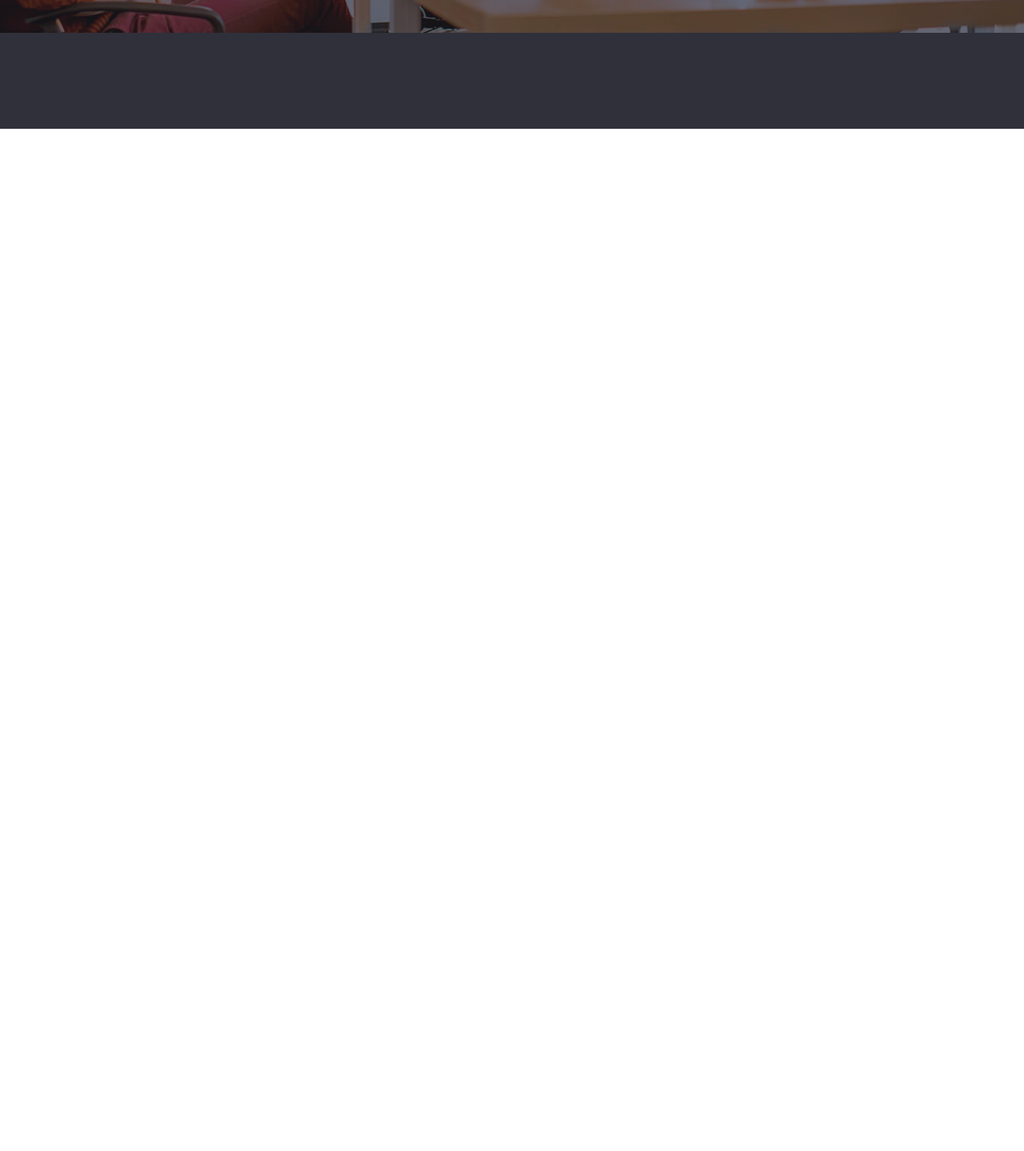
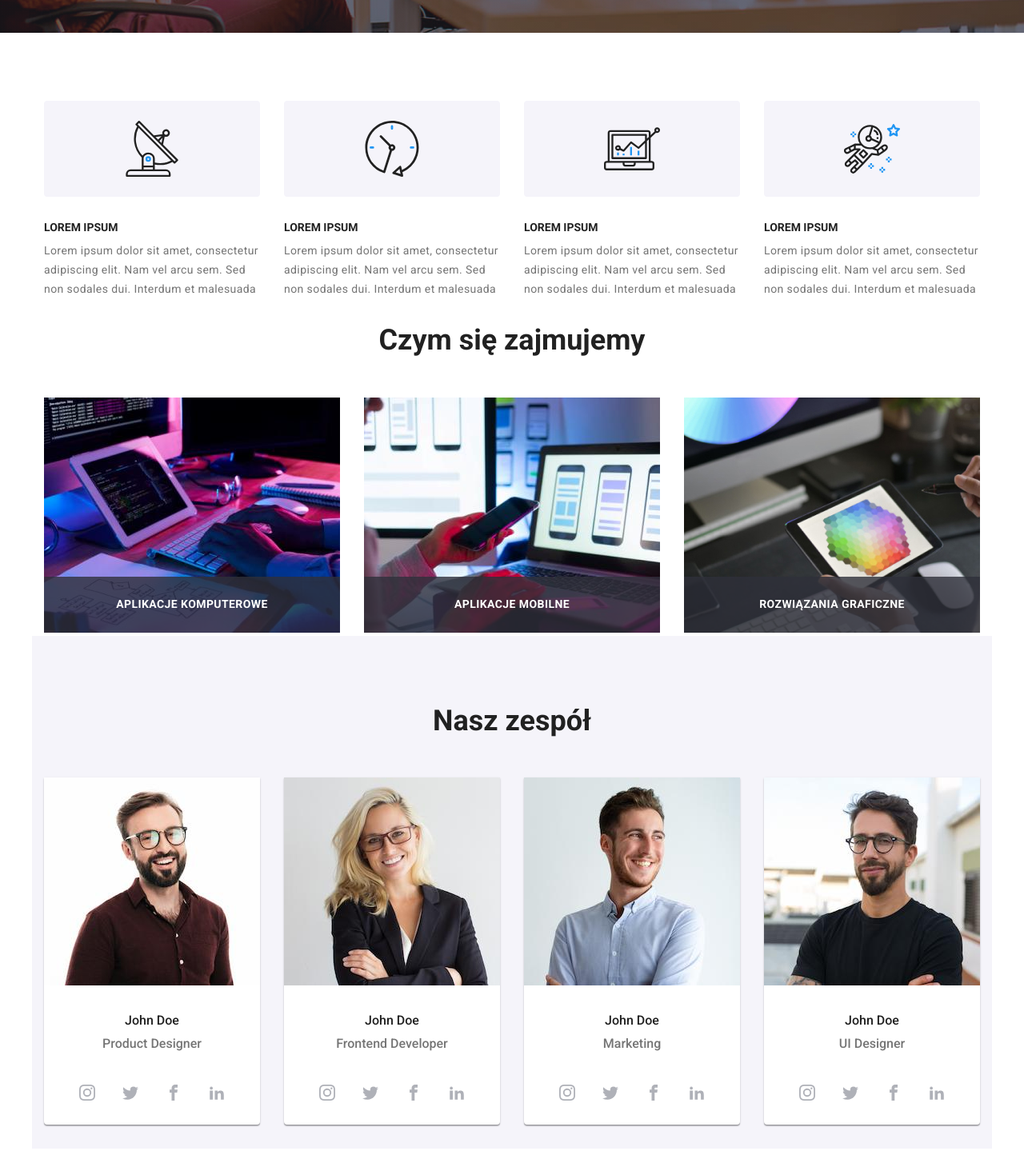
Before and after one commit to Jakub-Brodalka/goit-markup-hw-08, a plain HTML site: page index.html in a window 1280 px wide. Shown: the part 560-1999 px from the top of the page at 80% size. Before the commit the page ends 800 px from the top, so only its background shows below. Drawn offline with nearby package versions, Linux system fonts and the light colour scheme; files whose address does not match are found by name.

Commit message:
v.03
mobile first dun sections:
-hero
-lorems
-wwd
-peeps (needs fixing them images)
-clients

```diff
--- a/index.html
+++ b/index.html
@@ -82,7 +82,7 @@
           </div>
         </div>
       </section>
-      <!-- <section class="section">
+      <section class="section">
         <div class="container">
           <ul class="horizontal-list">
             <li class="feats-item">
@@ -155,8 +155,8 @@
             </li>
           </ul>
         </div>
-      </section> -->
-      <!-- <section class="section section--notopmargin">
+      </section>
+      <section class="section section--notopmargin">
         <div class="container">
           <h2 class="section__title">Czym się zajmujemy</h2>
           <ul class="horizontal-list">
@@ -192,8 +192,8 @@
             </li>
           </ul>
         </div>
-      </section> -->
-      <!-- <section class="team section section--graybg">
+      </section>
+      <section class="team section section--graybg">
         <div class="container">
           <h2 class="section__title">Nasz zespół</h2>
           <ul class="horizontal-list">
@@ -527,8 +527,8 @@
             </li>
           </ul>
         </div>
-      </section> -->
-      <!-- <section class="section">
+      </section>
+      <section class="section">
         <div class="container">
           <h2 class="section__title">Nasi klienci</h2>
           <ul class="clients-list">
@@ -618,7 +618,7 @@
             </li>
           </ul>
         </div>
-      </section> -->
+      </section>
     </main>
     <footer class="footer section">
       <!-- <div class="container footer-div">
--- a/sass/components/_list-horizontal.scss
+++ b/sass/components/_list-horizontal.scss
@@ -1,20 +1,39 @@
 .horizontal-list {
     display: flex;
+    flex-flow: row wrap;
     align-items: center;
     justify-content: space-between;
+}
 
-    &--header {
-            padding-top: 24px;
-            padding-bottom: 25px;
-        }
+@media screen and (min-width: 480px) {
 
-    &--center {
-            justify-content: center;
-        }
+}
 
-    &--nav {
-            margin-left: 93px;
-            position: relative;
-            flex-direction: row;
-        }
+@media screen and (min-width: 768px) {
+
 }
+
+@media screen and (min-width: 1200px) {
+
+}
+
+// .horizontal-list {
+//     display: flex;
+//     align-items: center;
+//     justify-content: space-between;
+
+//     &--header {
+//             padding-top: 24px;
+//             padding-bottom: 25px;
+//         }
+
+//     &--center {
+//             justify-content: center;
+//         }
+
+//     &--nav {
+//             margin-left: 93px;
+//             position: relative;
+//             flex-direction: row;
+//         }
+// }
--- a/sass/components/_section.scss
+++ b/sass/components/_section.scss
@@ -1,23 +1,79 @@
 .section {
-    padding-top: 94px;
-    padding-bottom: 94px;
+    width: 100%;
+    padding-top: 60px;
     padding-left: 15px;
     padding-right: 15px;
 
+    &--notopmargin {
+        display:none;
+        padding-top: 0;
+        }
+    &__title {
+        font-weight: 700;
+        font-size: 28px;
+        line-height: 1.178;
+        text-align: center;
+        margin-bottom: 30px;
+    }
+    &--graybg {
+        background-color: #F5F4FA;
+        text-align: center;
+    }
+}
+
+@media screen and (min-width: 480px) {
+    .section {
+        max-width: 480px;
+        margin-left: auto;
+        margin-right: auto;
+    }
+}
+
+@media screen and (min-width: 768px) {
+    .section {
+        max-width: 768px;
+    }
+}
+
+@media screen and (min-width: 1200px) {
+    .section {
+        max-width: 1200px;
+        padding-top: 85px;
+        // padding-left: 215px;
+        // padding-right: 215px;
+
         &--notopmargin {
+            display:flex;
             padding-top: 0;
         }
-
-        &--graybg {
-            background-color: #F5F4FA;
-            text-align: center;
-        }
-
         &__title {
-            font-weight: 700;
             font-size: 36px;
-            line-height: 1.17;
-            text-align: center;
             margin-bottom: 50px;
         }
+    }
 }
+
+
+// .section {
+//     padding-top: 94px;
+//     padding-bottom: 94px;
+//     padding-left: 15px;
+//     padding-right: 15px;
+
+//         &--notopmargin {
+//             padding-top: 0;
+//         }
+
+        // &--graybg {
+        //     background-color: #F5F4FA;
+        //     text-align: center;
+        // }
+
+//         &__title {
+//             font-weight: 700;
+//             font-size: 36px;
+//             line-height: 1.17;
+//             text-align: center;
+//             margin-bottom: 50px;
+//         }
+// }
--- a/sass/layout/_clients.scss
+++ b/sass/layout/_clients.scss
@@ -1,6 +1,6 @@
 .clients-list {
     display: flex;
-    flex-direction: row;
+    flex-flow: row wrap;
     justify-content: space-between;
 
     &__client a>div:hover,
@@ -23,3 +23,24 @@
     transition-duration: 250ms;
     transition-timing-function: cubic-bezier(0.4, 0, 0.2, 1);
 }
+@media screen and (min-width: 480px) {
+    .clients-link__border {
+            height: 92px;
+            width: 210px;
+            margin-bottom: 30px;
+        }
+}
+
+@media screen and (min-width: 768px) {
+    .clients-link__border {
+            height: 92px;
+            width: 226px;
+    }
+}
+
+@media screen and (min-width: 1200px) {
+.clients-link__border {
+        height: 92px;
+        width: 170px;
+    }
+}
--- a/sass/layout/_hero.scss
+++ b/sass/layout/_hero.scss
@@ -21,6 +21,7 @@
                         padding-top: 118px;
                         padding-left: 57px;
                         padding-right: 58px;
+                        padding-bottom: 30px;
                         font-size: 26px;
                         font-weight: 900;
                         letter-spacing: 0.06em
--- a/sass/layout/_lorems.scss
+++ b/sass/layout/_lorems.scss
@@ -1,22 +1,88 @@
+
+@media screen and (min-width: 480px) {
 .feats-item__bg {
-    height: 120px;
-    width: 270px;
-    background-color: #F5F4FA;
-    border-radius: 4px;
-    margin-bottom: 30px;
-    padding: 30px 100px;
+        height: 120px;
+        width: 450px;
+        background-color: #F5F4FA;
+        border-radius: 4px;
+        margin-bottom: 30px;
+        padding: 25px 192.34px;
+    }
+
+.feats-item__title {
+    width: 450px;
+    font-weight: 700;
+    font-size: 14px;
+    line-height: 1.14;
+    text-align: center;
+    padding-bottom: 10px;
 }
 
 .feats-item__text {
-    width: 270px;
+    width: 450px;
     font-size: 14px;
     line-height: 1.71;
     letter-spacing: 0.03em;
     color: var(--gray-color);
+    padding-bottom: 30px;
+    }
 }
 
+@media screen and (min-width: 768px) {
+.feats-item__bg {
+    width: 354px;
+    padding: 25px 142px;
+    }
+
 .feats-item__title {
-    font-weight: 700;
-    font-size: 14px;
-    line-height: 1.33;
+    width: 354px;
+    line-height: 1.17;
+    text-align: left;
 }
+
+.feats-item__text {
+    width: 354px;
+    }
+}
+
+@media screen and (min-width: 1200px) {
+.feats-item__bg {
+    width: 270px;
+    padding: 25px 100px;
+    }
+
+.feats-item__title {
+    width: 270px;
+    line-height: 1.17;
+    text-align: left;
+    }
+
+.feats-item__text {
+    width: 270px;
+    }
+}
+
+
+
+// .feats-item__bg {
+//     height: 120px;
+//     width: 270px;
+//     background-color: #F5F4FA;
+//     border-radius: 4px;
+//     margin-bottom: 30px;
+//     padding: 30px 100px;
+// }
+
+// .feats-item__text {
+//     width: 270px;
+//     font-size: 14px;
+//     line-height: 1.71;
+//     letter-spacing: 0.03em;
+//     color: var(--gray-color);
+// }
+
+// .feats-item__title {
+//     font-weight: 700;
+//     font-size: 14px;
+//     line-height: 1.33;
+// }
--- a/sass/layout/_team.scss
+++ b/sass/layout/_team.scss
@@ -8,11 +8,18 @@
     justify-content: space-around;
 
     &__figure {
-            margin: 0;
-            background-color: #fff;
-            box-shadow: 0px 1px 3px rgba(0, 0, 0, 0.12), 0px 1px 1px rgba(0, 0, 0, 0.14), 0px 2px 1px rgba(0, 0, 0, 0.2);
-            border-radius: 0px 0px 4px 4px;
+        width:450px;
+        margin: 0;
+        background-color: #fff;
+        box-shadow: 0px 1px 3px rgba(0, 0, 0, 0.12), 0px 1px 1px rgba(0, 0, 0, 0.14), 0px 2px 1px rgba(0, 0, 0, 0.2);
+        border-radius: 0px 0px 4px 4px;
+        margin-bottom: 30px;
         }
+
+    &__img {
+        width:450px;
+        height:460px;
+    }
 
     &__text {
         color: var(--blk-color);
@@ -28,3 +35,29 @@
         }
     }
 }
+
+@media screen and (min-width: 480px) {}
+
+@media screen and (min-width: 768px) {
+.people {
+    &__figure {
+        width: 354px;
+    }
+    &__img {
+        width: 354px;
+        height: 374px;
+        }
+    }
+}
+@media screen and (min-width: 1200px) {
+.people {
+    &__figure {
+        width: 270px;
+    }
+
+    &__img {
+        width: 270px;
+        height: 260px;
+        }
+    }
+}
```
Also changed, not shown: sass/components/!MF Template.css (added, +11 -0 lines), css/main.css, css/main.min.css, 2 other files.
